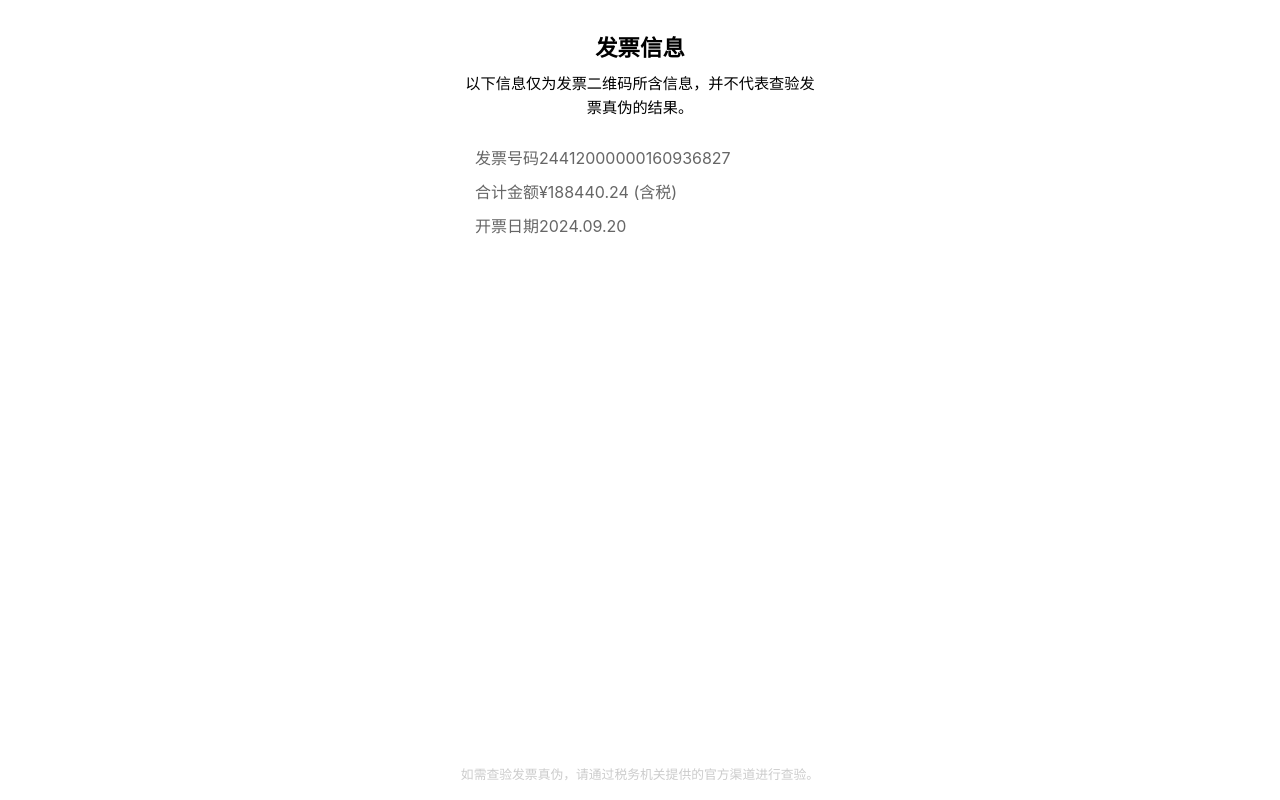
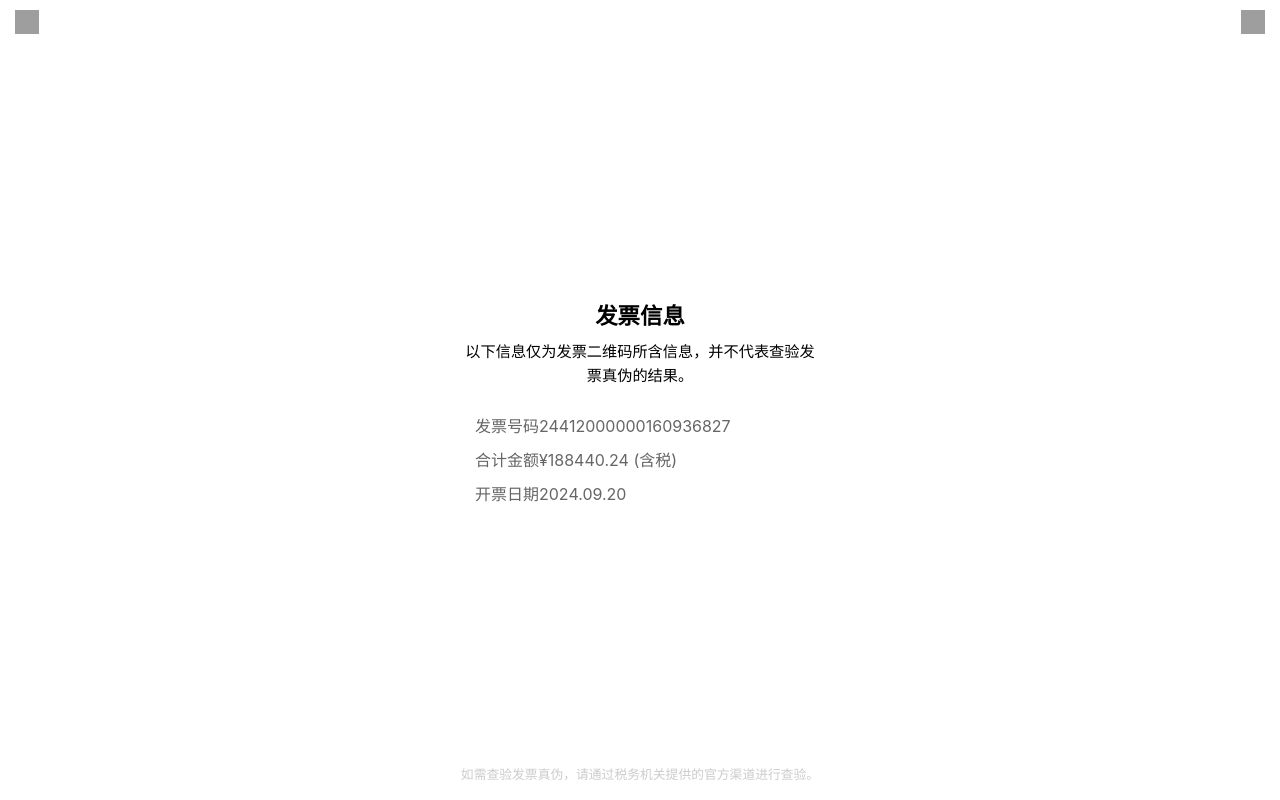
Before and after one commit to HarryDean2010/fapiao, a plain HTML site: page index.html in a window 1280 px wide. Drawn offline with Linux system fonts and the light colour scheme; grey boxes are pictures that could not be loaded.

Commit message:
Update index.html

```diff
--- a/index.html
+++ b/index.html
@@ -3,7 +3,6 @@
 <head>
     <meta charset="UTF-8">
     <meta name="viewport" content="width=device-width, initial-scale=1.0">
-
     <style>
         body {
             font-family: -apple-system, BlinkMacSystemFont, "Segoe UI", Roboto, "Helvetica Neue", Arial, sans-serif;
@@ -15,12 +14,23 @@
             justify-content: space-between;
             min-height: 100vh;
         }
+        .header {
+            display: flex;
+            justify-content: space-between;
+            align-items: center;
+            padding: 10px 15px;
+        }
+        .header img {
+            width: 24px; /* 设置图片大小 */
+            height: 24px;
+            cursor: pointer; /* 鼠标移到图片上时显示手型光标 */
+        }
         .container {
             width: 75%;
             max-width: 350px;
             margin: 0 auto;
             text-align: center;
-            padding-top: 20px;
+            padding-top: 10px;
         }
         .title {
             font-size: 1.4em;
@@ -56,8 +66,18 @@
             line-height: 1.6em;
         }
     </style>
+    <script>
+        function closePage() {
+            window.close();
+        }
+    </script>
 </head>
 <body>
+    <div class="header">
+        <img src="https://www.helloimg.com/i/2024/11/04/67289a6264d03.png" alt="左上角图标" onclick="closePage()">
+        <img src="https://www.helloimg.com/i/2024/11/04/67289a6507ce1.png" alt="右上角图标" onclick="closePage()">
+    </div>
+
     <div class="container">
         <div class="title">发票信息</div>
         <div class="subtitle">以下信息仅为发票二维码所含信息，并不代表查验发票真伪的结果。</div>
```
